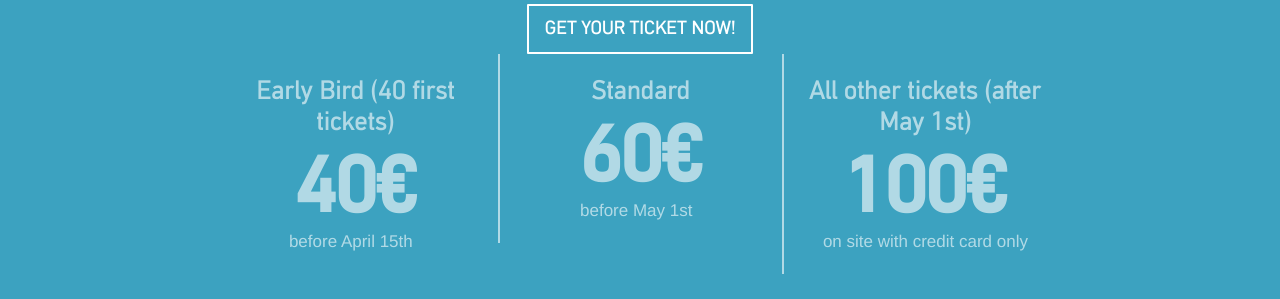
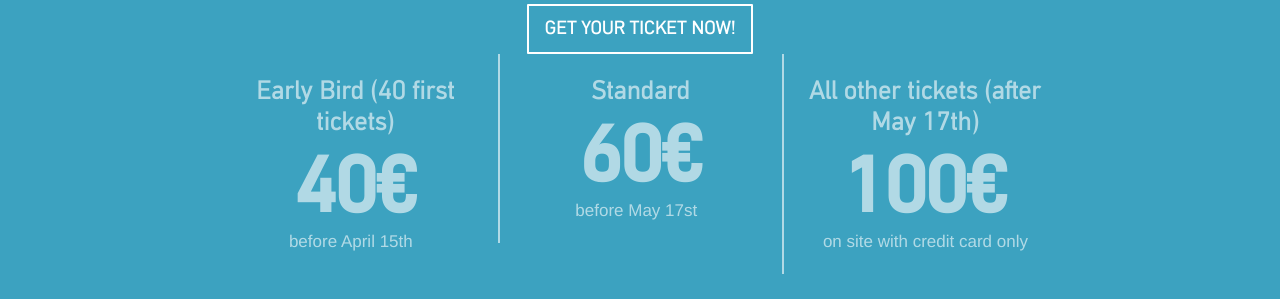
Before and after one commit to apidaysnordic/apidaysnordic.github.io, a Jekyll site: the page built from index.md, in a window 1280 px wide and 900 px high, scrolled down 6031 px. Shown: the part 183-482 px from the top of the window. Built offline with Jekyll 4.4.1, drawn with Linux system fonts in a browser that asks for light colours; some web fonts are replaced; comment, search, counter and statistics services are not loaded.

Commit message:
Update default.html

```diff
--- a/_layouts/default.html
+++ b/_layouts/default.html
@@ -451,14 +451,14 @@
 							<h3>Standard</h3>
 							<p>
 								<span class="price">60€</span><br>
-								<small>before May 1st &nbsp;</small>
+								<small>before May 17st &nbsp;</small>
 							</p>
 						</div>
 					</div>
 
 					<div class="col-md-4 text-center price-group price-group-3">
 						<div class="price-group-wrap">
-							<h3>All other tickets (after May 1st)</h3>
+							<h3>All other tickets (after May 17th)</h3>
 							<p>
 								<span class="price">100€</span><br>
 								<small>on site with credit card only</small>
```
